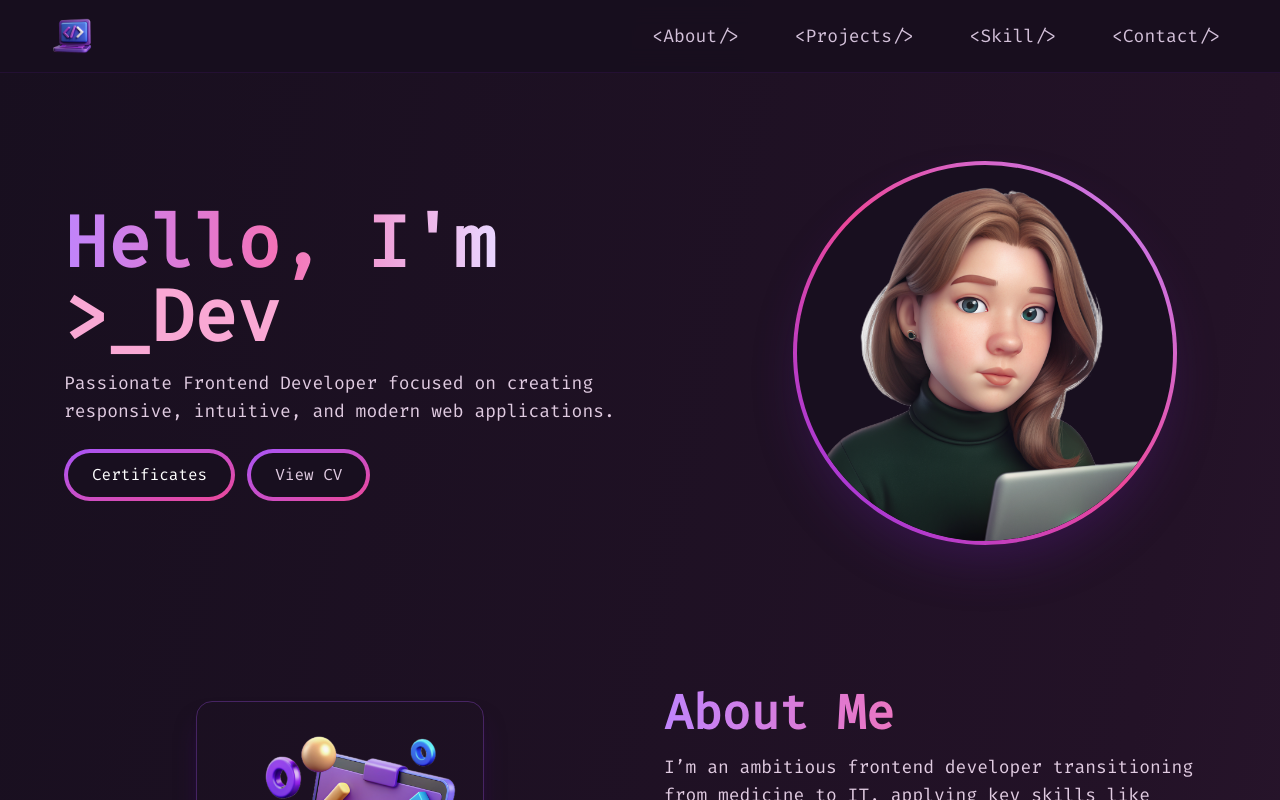
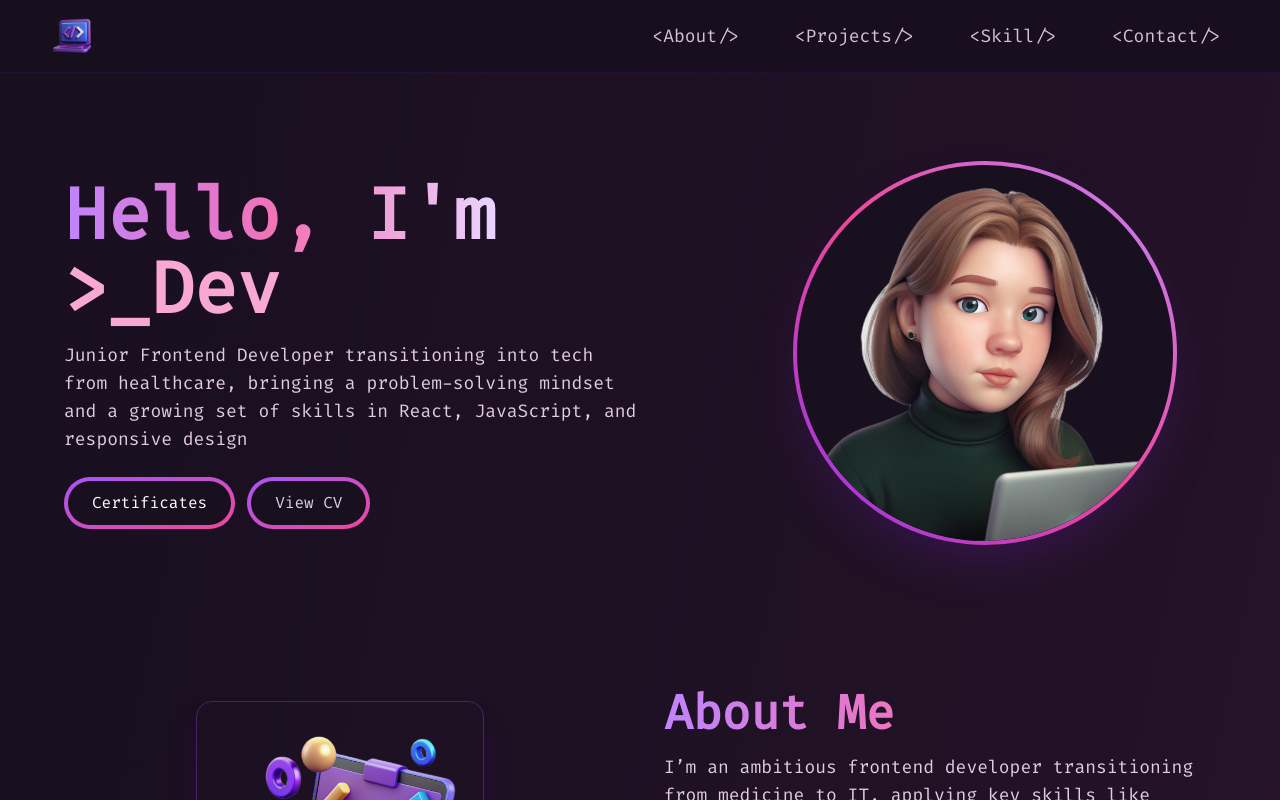
Before and after one commit to oleksaYevtush/myPortfolio, a Next.js app: page / in a window 1280 px wide. Shown: the top 800 px of the page. Built offline with nearby package versions, Linux system fonts and the light colour scheme.

Commit message:
add CV link

```diff
--- a/src/app/components/HeroSection.jsx
+++ b/src/app/components/HeroSection.jsx
@@ -34,7 +34,7 @@ const HeroSection = () => {
               className="font-title text-pink-300" />
           </h1>
           <p className="text-[#e0cbe1] text-base sm:text-lg mb-6 max-w-xl font-title">
-            Passionate Frontend Developer focused on creating responsive, intuitive, and modern web applications.
+            Junior Frontend Developer transitioning into tech from healthcare, bringing a problem-solving mindset and a growing set of skills in React, JavaScript, and responsive design
           </p>
           <div className="flex flex-col sm:flex-row gap-3 w-full sm:w-auto justify-center lg:justify-start">
             <Link
@@ -45,7 +45,7 @@ const HeroSection = () => {
               </span>
             </Link>
             <Link
-              href="https://drive.google.com/file/d/1IBtvUePEw904tT-Rb7eTUBH814ryQDq7/view?usp=sharing"
+              href="https://drive.google.com/file/d/1-LWTRxebrPa34FBlES8s-qQEZhNhIX4Q/view?usp=sharing"
               target="_blank"
               rel="noopener noreferrer"
               className="z-10 inline-block px-1 py-1 text-[#e0cbe1] rounded-full bg-gradient-to-br from-primary-500 to-secondary-500 hover:shadow-lg hover:shadow-pink-500/25">
@@ -64,7 +64,7 @@ const HeroSection = () => {
             <div className="w-full h-full rounded-full overflow-hidden bg-[#180f1f] relative">
               <Image
                 src="/images/hero-image.webp"
-                alt="Oleksandra Yevtush - Frontend Developer"
+                alt="Oleksandra Yevtusenko - Frontend Developer"
                 fill
                 sizes="(max-width: 640px) 224px, (max-width: 1024px) 288px, 384px"
                 className="object-cover object-center rounded-full"
```
